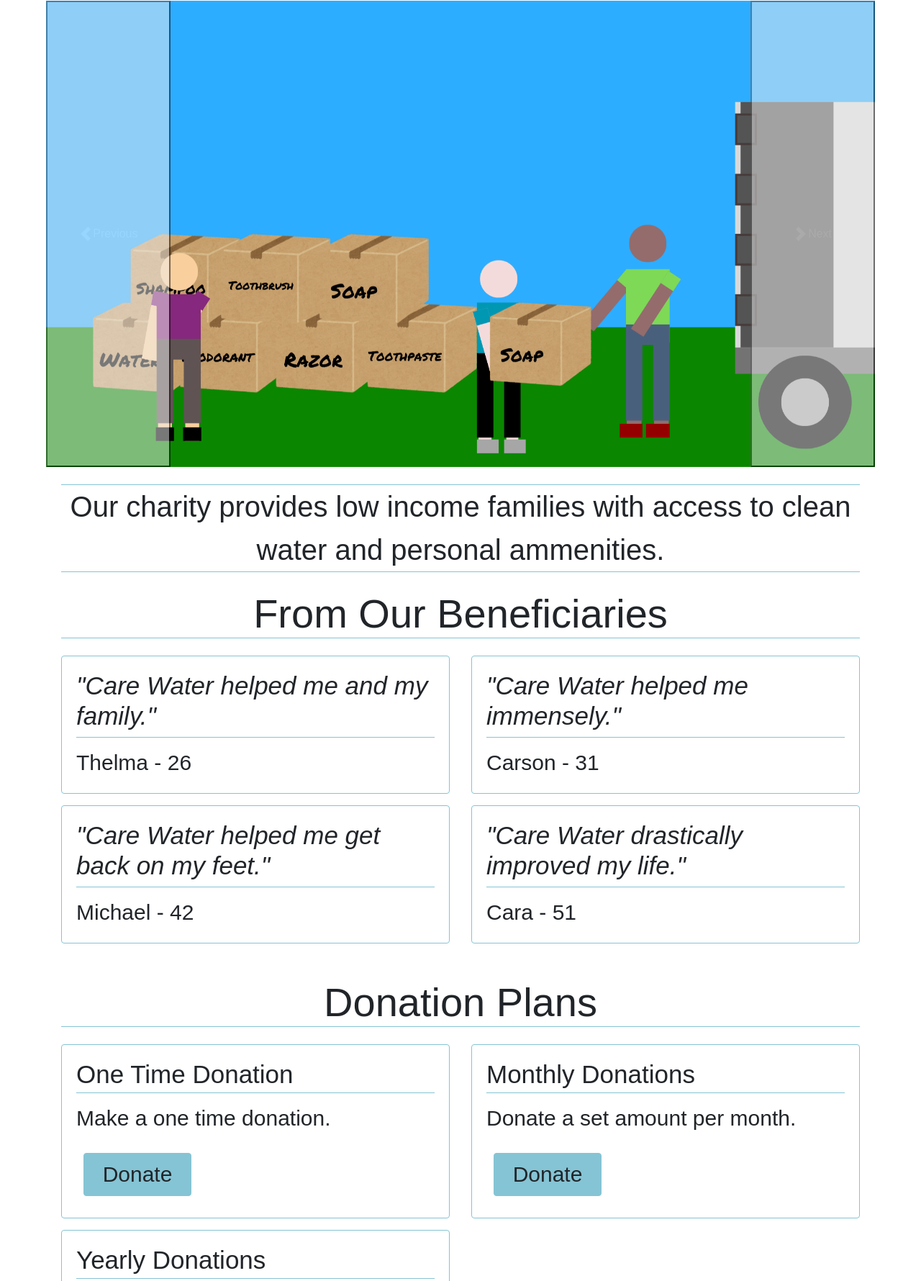
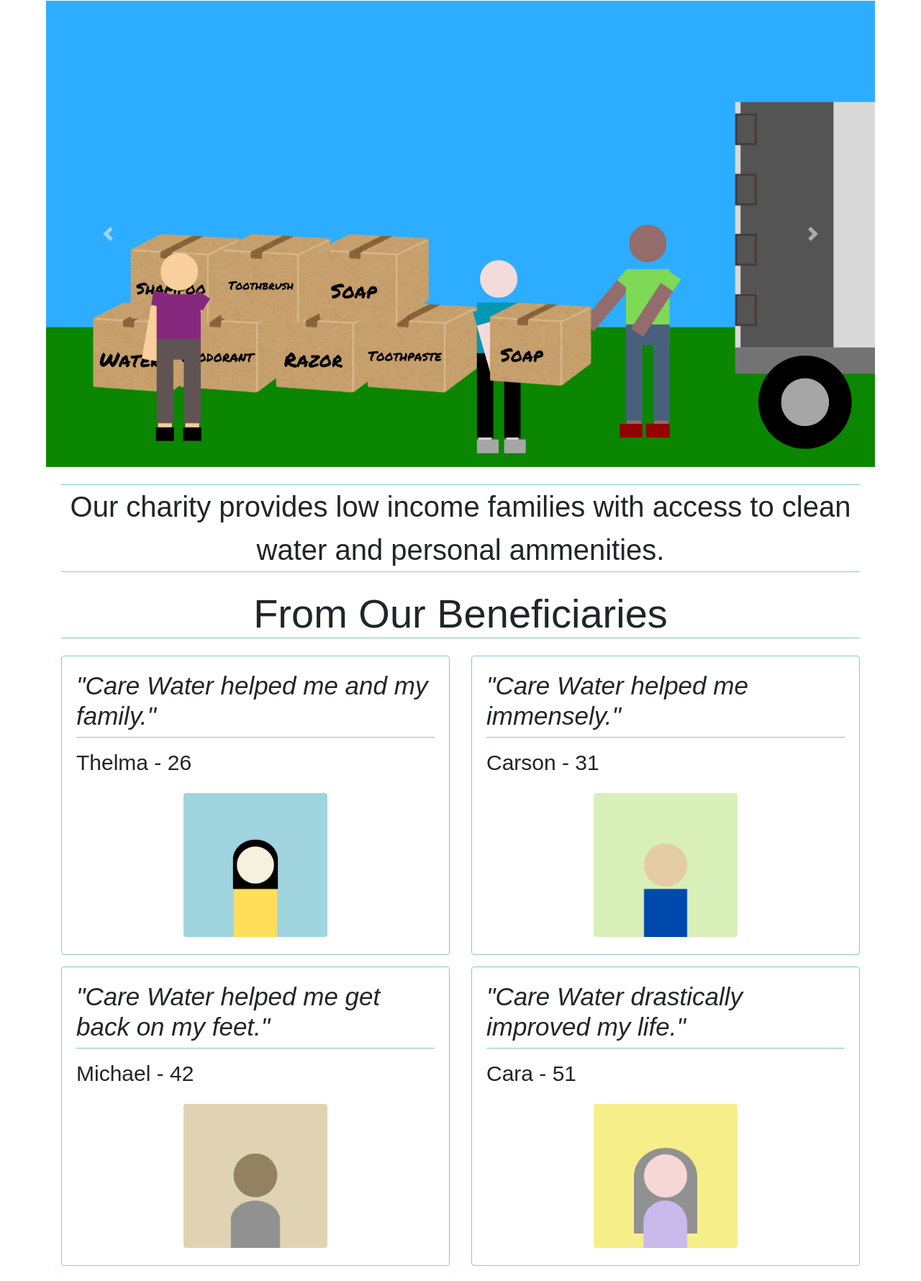
Before and after one commit to STEAM-Center-NYC/streamline-news, a plain HTML site: page charity.html in a window 1280 px wide. Shown: the part 396-2176 px from the top of the page at 72% size. Drawn offline with nearby package versions, Linux system fonts and the light colour scheme; a web font is replaced by a local one.

Commit message:
Added photos to testimonials

```diff
--- a/charity.html
+++ b/charity.html
@@ -15,6 +15,15 @@
   <style>
     body {
       font-family: "Signika Negative", sans-serif;
+    }
+
+    .carousel-control-prev, .carousel-control-next {
+      background-color: transparent;
+      border: none;
+    }
+
+    .carousel-control-prev-icon {
+      color: blue;
     }
 
     @media screen and (max-width: 479px) {
@@ -169,11 +178,11 @@
         </div>
         <button class="carousel-control-prev" type="button" data-bs-target="#carouselExample" data-bs-slide="prev">
           <span class="carousel-control-prev-icon" aria-hidden="true"></span>
-          <span class="visually-hidden">Previous</span>
+          <span class="visually-hidden"></span>
         </button>
         <button class="carousel-control-next" type="button" data-bs-target="#carouselExample" data-bs-slide="next">
           <span class="carousel-control-next-icon" aria-hidden="true"></span>
-          <span class="visually-hidden">Next</span>
+          <span class="visually-hidden"></span>
         </button>
       </div>
       <main class="container">
@@ -186,6 +195,9 @@
               <h5 class="card-title border-bottom border-primary font-italic pb-2">"Care Water helped me and my family."</h5>
               <p class="card-text">Thelma - 26</p>
             </div>
+            <div>
+            <img src="images/Thelma2.png" alt="Photo of Thelma" class="mx-auto mb-4 d-block rounded" width="200" height="200">
+            </div>
           </div>
         </div>
         <div class="col-sm-6 mt-2">
@@ -193,6 +205,9 @@
             <div class="card-body">
               <h5 class="card-title border-bottom border-primary font-italic pb-2">"Care Water helped me immensely."</h5>
               <p class="card-text">Carson - 31</p>
+            </div>
+            <div>
+              <img src="images/Carson.png" alt="Photo of Carson" width="200" class="mx-auto mb-4 d-block rounded">
             </div>
           </div>
         </div>
@@ -204,6 +219,9 @@
               <h5 class="card-title border-bottom border-primary font-italic pb-2">"Care Water helped me get back on my feet."</h5>
               <p class="card-text">Michael - 42</p>
             </div>
+            <div>
+              <img src="images/Michael2.png" alt="Photo of Michael" class="mx-auto d-block mb-4 rounded" width="200">
+            </div>
           </div>
         </div>
         <div class="col-sm-6 mt-2">
@@ -211,6 +229,9 @@
             <div class="card-body">
               <h5 class="card-title border-bottom border-primary font-italic pb-2">"Care Water drastically improved my life."</h5>
               <p class="card-text">Cara - 51</p>
+            </div>
+            <div>
+              <img src="images/Cara2.png" alt="Photo of Cara" width="200" class="mx-auto mb-4 d-block rounded">
             </div>
           </div>
         </div>
```
Also changed, not shown: images/Cara.png (added), images/Cara2.png (added), images/Carson.png (added), images/Michael.png (added), images/Michael2.png (added), images/Thelma.png (added), images/Thelma2.png (added).
